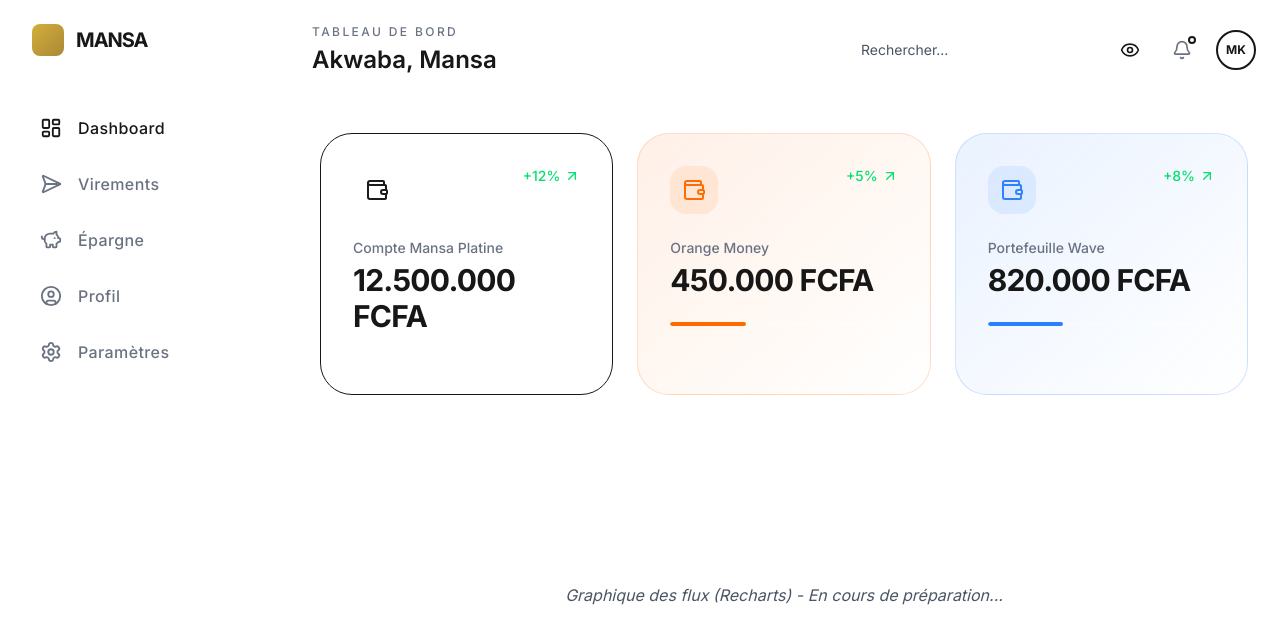
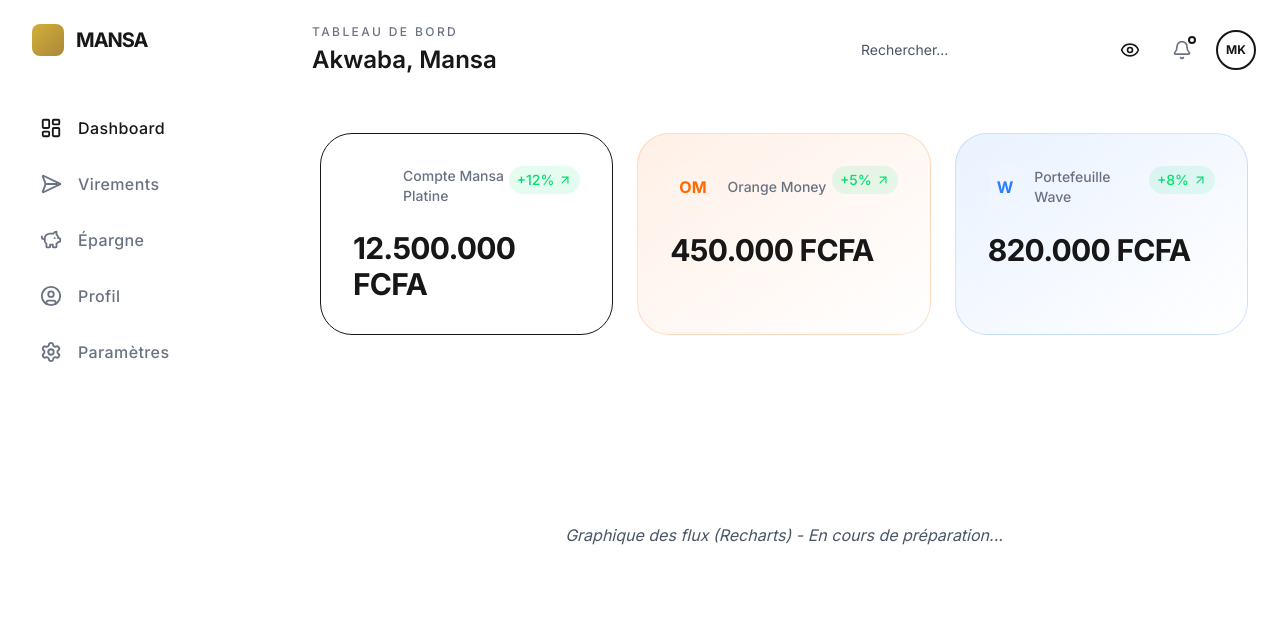
Before and after one commit to JojoKouam/mansa-next-gen, a Next.js app: page / in a window 1280 px wide. Shown: the top 644 px of the page. Built offline with nearby package versions, Linux system fonts and the light colour scheme.

Commit message:
[ADD] logos placeholders

```diff
--- a/src/components/dashboard/BalanceCard.tsx
+++ b/src/components/dashboard/BalanceCard.tsx
@@ -21,43 +21,37 @@ export const BalanceCard = ({ title, amount, type, trend }: BalanceCardProps) =>
     orange: "border-orange-500/20 from-orange-500/10",
     wave: "border-blue-500/20 from-blue-500/10",
   };
+  const renderLogo = () => {
+    switch(type) {
+      case 'orange': return <span className="font-bold text-orange-500">OM</span>;
+      case 'wave': return <span className="font-bold text-blue-500">W</span>;
+      default: return <div className="w-5 h-5 bg-mansa-gold rounded-full" />;
+    }
+  };
 
   return (
     <div className={cn(
-      "relative overflow-hidden rounded-4xl border p-8 bg-linear-to-br to-transparent backdrop-blur-md transition-all duration-500 hover:scale-[1.02]",
-      styles[type]
+      "relative overflow-hidden rounded-[32px] border p-8 bg-gradient-to-br to-transparent backdrop-blur-md transition-all duration-500",
+      type === "mansa" ? "border-mansa-gold/20 from-mansa-gold/10" :
+      type === "orange" ? "border-orange-500/20 from-orange-500/10" : "border-blue-500/20 from-blue-500/10"
     )}>
-      {/* Petit effet de reflet en haut à gauche */}
-      <div className="absolute -left-10 -top-10 w-32 h-32 bg-white/5 blur-3xl rounded-full" />
-
       <div className="flex justify-between items-start mb-6">
-        <div className={cn(
-          "p-3 rounded-2xl",
-          type === "mansa" ? "bg-mansa-gold/10 text-mansa-gold" :
-          type === "orange" ? "bg-orange-500/10 text-orange-500" : "bg-blue-500/10 text-blue-500"
-        )}>
-          <Wallet size={24} />
+        <div className="flex items-center gap-3">
+           <div className="p-2 bg-white/5 rounded-lg border border-white/10">
+              {renderLogo()}
+           </div>
+           <p className="text-gray-500 text-sm font-medium">{title}</p>
         </div>
-        <div className="flex items-center gap-1 text-green-400 text-sm font-medium">
-          {trend} <ArrowUpRight size={16} />
+        <div className="flex items-center gap-1 text-green-400 text-sm font-medium bg-green-400/10 px-2 py-1 rounded-full">
+          {trend} <ArrowUpRight size={14} />
         </div>
       </div>
 
       <div>
-        <p className="text-gray-500 text-sm font-medium mb-1">{title}</p>
         <h3 className="text-3xl font-bold tracking-tight">
           {isPrivate ? "•••••• FCFA" : `${amount} FCFA`}
         </h3>
       </div>
-
-      {/* Décoration subtile au fond */}
-      <div className="mt-6 h-1 w-full bg-white/5 rounded-full overflow-hidden">
-        <div className={cn(
-          "h-full w-1/3 rounded-full",
-          type === "mansa" ? "bg-mansa-gold" :
-          type === "orange" ? "bg-orange-500" : "bg-blue-500"
-        )} />
-      </div>
     </div>
   );
 };
```
